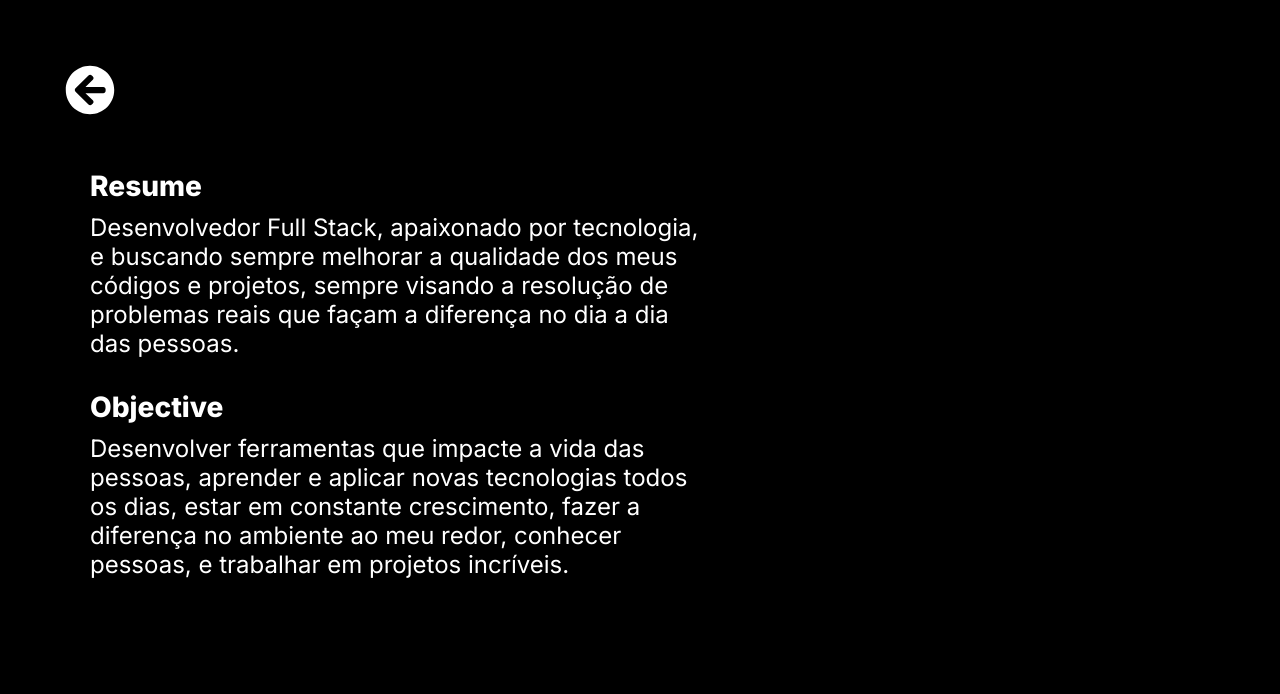
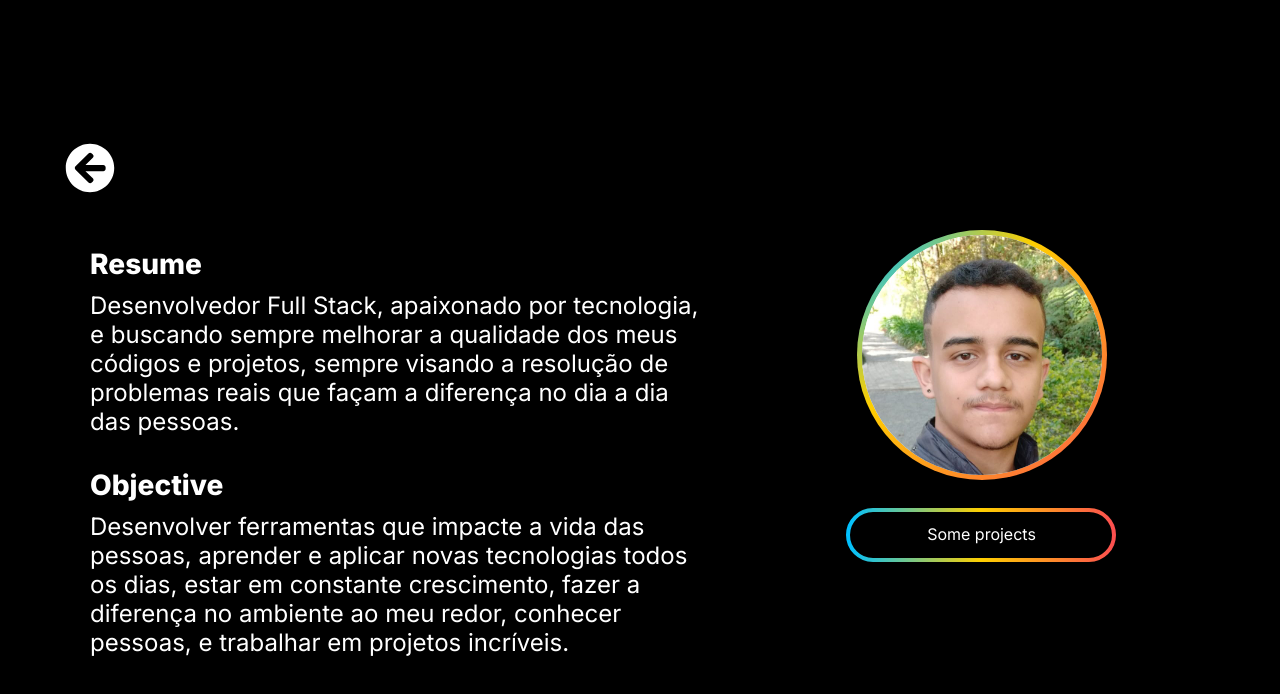
Before and after one commit to DanielJ06/Portfolio, a Next.js app: page /resume in a window 1280 px wide. Shown: the top 694 px of the page. Built offline with nearby package versions, Linux system fonts and the light colour scheme.

Commit message:
Projects button

```diff
--- a/pages/resume/index.js
+++ b/pages/resume/index.js
@@ -1,6 +1,6 @@
 import { useRouter } from 'next/router';
 import { FaArrowCircleLeft } from 'react-icons/fa';
-import { Container, Content, TextWrapper } from './styles';
+import { Container, Content, TextWrapper, MyPhoto, SpecialBtn, Right } from './styles';
 
 const Resume = () => {
   const router = useRouter();
@@ -34,6 +34,23 @@ const Resume = () => {
           </div>
         </TextWrapper>
       </Content>
+
+      <Right>
+        <MyPhoto src="/perfil.jpg" alt="photo"/>
+        <SpecialBtn>
+          <svg width="277" height="62">
+            <defs>
+              <linearGradient id="grad1">
+                <stop offset="0%" stop-color="#00C0FF"/>
+                <stop offset="50%" stop-color="#FFCF00"/>
+                <stop offset="100%" stop-color="#FC4F4F" />
+              </linearGradient>
+            </defs>
+            <rect x="5" y="5" rx="25" fill="none" stroke="url(#grad1)" width="266" height="50"></rect>
+          </svg>
+          <span>Some projects</span>
+        </SpecialBtn>
+      </Right>
     </Container>
   );
 }
--- a/pages/resume/styles.js
+++ b/pages/resume/styles.js
@@ -2,13 +2,34 @@ import styled from 'styled-components';
 
 export const Container = styled.div`
   display: flex;
-  flex-direction: column;
+  flex-direction: row;
+  align-items: center;
   min-height: 100vh;
 `;
 
 export const Content = styled.div`
   padding: 65px;
   width: 60%;
+`;
+
+export const Right = styled.div`
+  display: flex;
+  flex-direction: column;
+  align-items: center;
+  justify-content: center;
+  margin-left: 75px;
+`;
+
+export const MyPhoto = styled.img`
+  width: 250px;
+  height: 250px;
+
+  border: double 5px transparent;
+  border-radius: 50%;
+  border-image-slice: 1;
+  background-image: linear-gradient(white, white), radial-gradient(circle at top left, #00C0FF, #FFCF00, #FC4F4F);
+  background-origin: border-box;
+  background-clip: content-box, border-box;
 `;
 
 export const TextWrapper = styled.div`
@@ -26,3 +47,32 @@ export const TextWrapper = styled.div`
     }
   }
 `;
+
+export const SpecialBtn = styled.a`
+  position: relative;
+  margin-top: 25px;
+  cursor: pointer;
+
+  span {
+    position: absolute;
+    top: 45%;
+    left: 50%;
+    transform: translateX(-50%) translateY(-50%);
+  }
+
+  :hover rect {
+    stroke-width: 4;
+    stroke-dasharray: 196, 543;
+    stroke-dashoffset: 437;
+  }
+
+  svg {
+    rect {
+      stroke-width: 4;
+      stroke-dasharray: 353, 0;
+      stroke-dashoffset: 0;
+      -webkit-transition: all 600ms ease;
+      transition: all 600ms ease;
+    }
+  }
+`;
```
